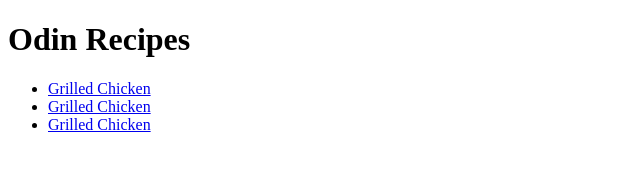
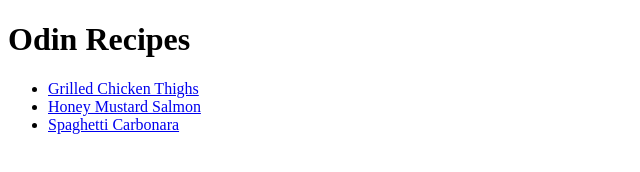
Before and after one commit to chsmngn/odin-recipes, a plain HTML site: page index.html in a window 1280 px wide. Shown: the whole page, without its empty margins (0-640 px from the left). Drawn offline with Linux system fonts and the light colour scheme.

Commit message:
feat: Update link title for salmon and spaghetti

```diff
--- a/index.html
+++ b/index.html
@@ -8,9 +8,9 @@
     <body>
         <h1>Odin Recipes</h1>
         <ul>
-            <li><a href="./recipes/chicken.html">Grilled Chicken</a></li>
-            <li><a href="./recipes/salmon.html">Grilled Chicken</a></li>
-            <li><a href="./recipes/spaghetti.html">Grilled Chicken</a></li>
+            <li><a href="./recipes/chicken.html">Grilled Chicken Thighs</a></li>
+            <li><a href="./recipes/salmon.html">Honey Mustard Salmon</a></li>
+            <li><a href="./recipes/spaghetti.html">Spaghetti Carbonara</a></li>
         </ul>
 
 
```
